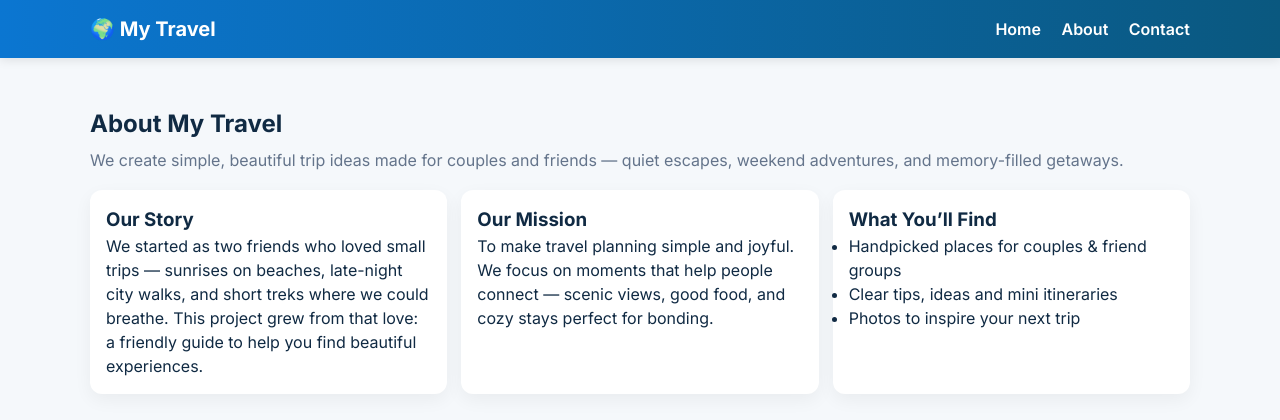
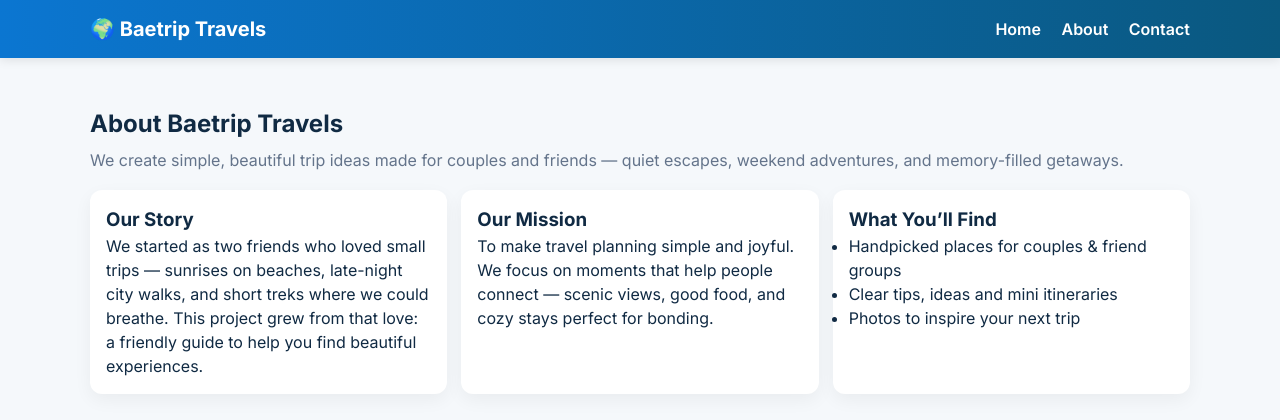
Before and after one commit to anjanakannath/travel-project, a Django app: page /about/ in a window 1280 px wide. Shown: the top 420 px of the page. Run offline with Django 5.2, Linux system fonts and the light colour scheme.

```diff
--- a/tproj/travelapp/templates/travel/about.html
+++ b/tproj/travelapp/templates/travel/about.html
@@ -1,12 +1,12 @@
 {% extends 'travel/base.html' %}
-{% block title %}About — My Travel{% endblock %}
+{% block title %}About — Baetrip Travels {% endblock %}
 
 {% block content %}
 <section class="about">
 
   <!-- Top intro -->
   <div class="about-top">
-    <h2>About My Travel</h2>
+    <h2>About Baetrip Travels </h2>
     <p class="lead">
       We create simple, beautiful trip ideas made for couples and friends — quiet escapes, weekend adventures,
       and memory-filled getaways.
--- a/tproj/travelapp/templates/travel/base.html
+++ b/tproj/travelapp/templates/travel/base.html
@@ -4,7 +4,7 @@
 <head>
   <meta charset="utf-8">
   <meta name="viewport" content="width=device-width,initial-scale=1">
-  <title>{% block title %}Travel Website{% endblock %}</title>
+  <title>{% block title %} Baetrip Travels{% endblock %}</title>
   <link href="https://fonts.googleapis.com/css2?family=Inter:wght@300;400;600;700&display=swap" rel="stylesheet">
   <link rel="stylesheet" href="{% static 'travel/style.css' %}">
 </head>
@@ -13,7 +13,7 @@
 
   <header class="site-header">
     <div class="wrap">
-      <a class="brand" href="{% url 'index' %}">🌍 My Travel</a>
+      <a class="brand" href="{% url 'index' %}">🌍 Baetrip Travels</a>
       <nav class="nav">
         <a href="{% url 'index' %}">Home</a>
         <a href="{% url 'about' %}">About</a>
--- a/tproj/travelapp/templates/travel/contact.html
+++ b/tproj/travelapp/templates/travel/contact.html
@@ -1,5 +1,5 @@
 {% extends 'travel/base.html' %}
-{% block title %}Contact — My Travel{% endblock %}
+{% block title %}Contact — Baetrip Travels{% endblock %}
 
 {% block content %}
 <section class="contact">
--- a/tproj/travelapp/templates/travel/home.html
+++ b/tproj/travelapp/templates/travel/home.html
@@ -1,5 +1,5 @@
 {% extends 'travel/base.html' %}
-{% block title %}Home - Baetrip Travels{% endblock %}
+{% block title %} Baetrip Travels {% endblock %}
 
 {% block content %}
 
```
